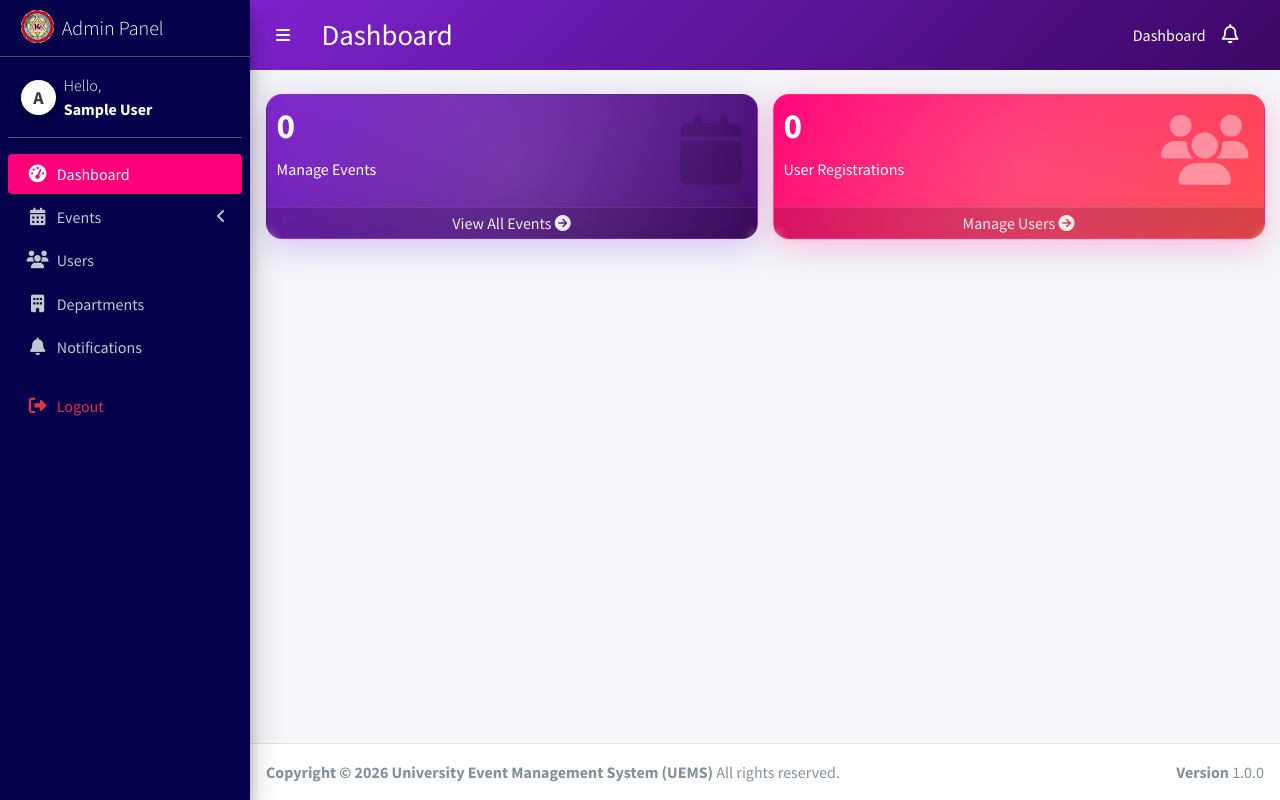
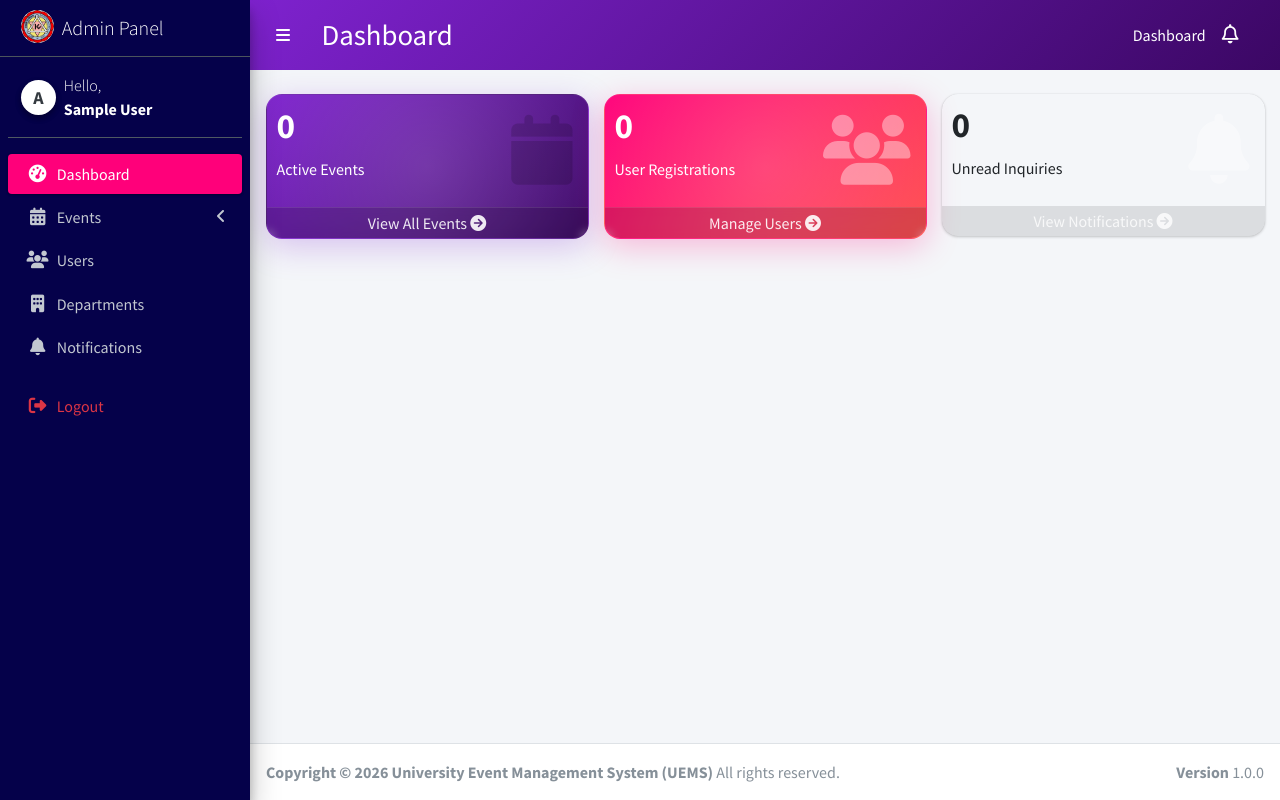
Before and after one commit to sakai-aigga/University-Event-Management-System-UEMS-, a PHP site: page /admin-panel/index.php in a window 1280 px wide. Run offline with PHP 8.4, Linux system fonts and the light colour scheme; the visitor is signed in with stand-in values (Sample User, id 1); data that the repository does not hold is empty; some libraries are stand-ins or nearby versions.

Commit message:
Updated Admin dashboard UI

```diff
--- a/admin-panel/index.php
+++ b/admin-panel/index.php
@@ -3,40 +3,95 @@ require_once '../includes/db-config.php';
 require_once 'header.php';
 
 // Fetch stats
-$event_count = $conn->query("SELECT COUNT(*) FROM event")->fetch_row()[0];
-$user_count = $conn->query("SELECT COUNT(*) FROM users")->fetch_row()[0];
+$event_count = $conn->query("SELECT COUNT(*) FROM event WHERE event_date >= CURDATE()")->fetch_row()[0];
+$user_count  = $conn->query("SELECT COUNT(*) FROM users")->fetch_row()[0];
+
+// Fetch unread notifications count + latest ones
+$notif_count  = 0;
+$notif_latest = [];
+$notif_res    = @$conn->query("SELECT COUNT(*) FROM contact_submissions WHERE is_read = 0");
+if ($notif_res) $notif_count = $notif_res->fetch_row()[0];
+
+$notif_list = @$conn->query("SELECT * FROM contact_submissions WHERE is_read = 0 ORDER BY submitted_at DESC LIMIT 5");
+if ($notif_list) {
+    while ($r = $notif_list->fetch_assoc()) $notif_latest[] = $r;
+}
 ?>
 
+<!-- Stat Cards Row -->
 <div class="row">
-    <div class="col-lg-6 col-12">
+    <div class="col-lg-4 col-12">
         <div class="small-box admin-stat-primary">
             <div class="inner">
                 <h3><?= $event_count ?></h3>
-                <p>Manage Events</p>
+                <p>Active Events</p>
             </div>
-            <div class="icon">
-                <i class="fas fa-calendar"></i>
-            </div>
-            <a href="events/index.php" class="small-box-footer">View All Events
-                <i class="fas fa-arrow-circle-right"></i>
-            </a>
+            <div class="icon"><i class="fas fa-calendar"></i></div>
+            <a href="events/index.php" class="small-box-footer">View All Events <i class="fas fa-arrow-circle-right"></i></a>
         </div>
     </div>
 
-    <div class="col-lg-6 col-12">
+    <div class="col-lg-4 col-12">
         <div class="small-box admin-stat-warning">
             <div class="inner">
                 <h3><?= $user_count ?></h3>
                 <p>User Registrations</p>
             </div>
-            <div class="icon">
-                <i class="fas fa-users admin-stat-icon-dim"></i>
+            <div class="icon"><i class="fas fa-users admin-stat-icon-dim"></i></div>
+            <a href="users/index.php" class="small-box-footer">Manage Users <i class="fas fa-arrow-circle-right"></i></a>
+        </div>
+    </div>
+
+    <div class="col-lg-4 col-12">
+        <div class="small-box admin-stat-notif">
+            <div class="inner">
+                <h3><?= $notif_count ?></h3>
+                <p>Unread Inquiries</p>
             </div>
-            <a href="users/index.php" class="small-box-footer">Manage Users
-                <i class="fas fa-arrow-circle-right"></i>
-            </a>
+            <div class="icon"><i class="fas fa-bell admin-stat-icon-dim"></i></div>
+            <a href="notifications.php" class="small-box-footer">View Notifications <i class="fas fa-arrow-circle-right"></i></a>
         </div>
     </div>
 </div>
 
+<!-- Unread Notifications Card (only shown if there are unread) -->
+<?php if ($notif_count > 0): ?>
+<div class="row mt-2">
+    <div class="col-12">
+        <div class="card admin-card">
+            <div class="card-header admin-card-header-flex">
+                <h3 class="card-title">
+                    <i class="fas fa-bell mr-2" style="color: var(--pink-accent);"></i>
+                    New Inquiries
+                    <span class="badge badge-danger ml-2"><?= $notif_count ?> New</span>
+                </h3>
+                <a href="notifications.php" class="btn btn-sm" style="background: var(--primary-gradient); color: white;">
+                    View All
+                </a>
+            </div>
+            <div class="card-body p-0">
+                <ul class="list-group list-group-flush">
+                    <?php foreach ($notif_latest as $notif): ?>
+                        <li class="list-group-item d-flex align-items-start py-3" style="border-left: 4px solid var(--pink-accent);">
+                            <div class="notif-icon-circle mr-3" style="width:40px;height:40px;border-radius:50%;background:linear-gradient(135deg,var(--pink-accent),#ff4d4d);display:flex;align-items:center;justify-content:center;flex-shrink:0;">
+                                <i class="fas fa-envelope" style="color:white;font-size:16px;"></i>
+                            </div>
+                            <div style="flex:1; min-width:0;">
+                                <div class="d-flex justify-content-between align-items-center mb-1">
+                                    <strong style="color:var(--text-dark);"><?= htmlspecialchars($notif['name'] ?: 'Unknown User') ?></strong>
+                                    <small class="text-muted ml-2" style="white-space:nowrap;"><?= date('M d, g:i A', strtotime($notif['submitted_at'])) ?></small>
+                                </div>
+                                <p class="mb-0 text-muted" style="font-size:0.9rem; overflow:hidden; text-overflow:ellipsis; white-space:nowrap;">
+                                    <?= htmlspecialchars(substr($notif['message'] ?? '', 0, 100)) ?>
+                                </p>
+                            </div>
+                        </li>
+                    <?php endforeach; ?>
+                </ul>
+            </div>
+        </div>
+    </div>
+</div>
+<?php endif; ?>
+
 <?php require_once 'footer.php'; ?>
```
